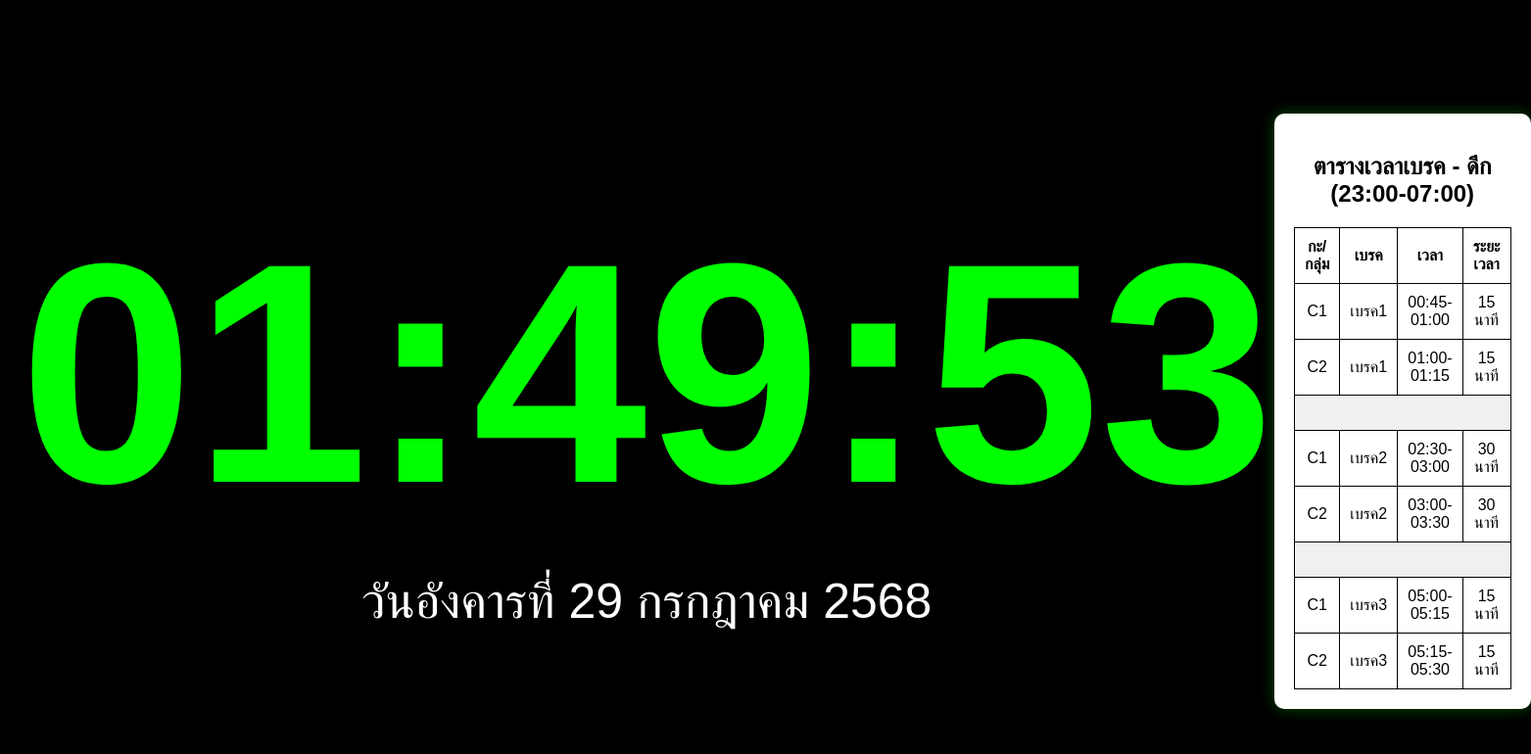
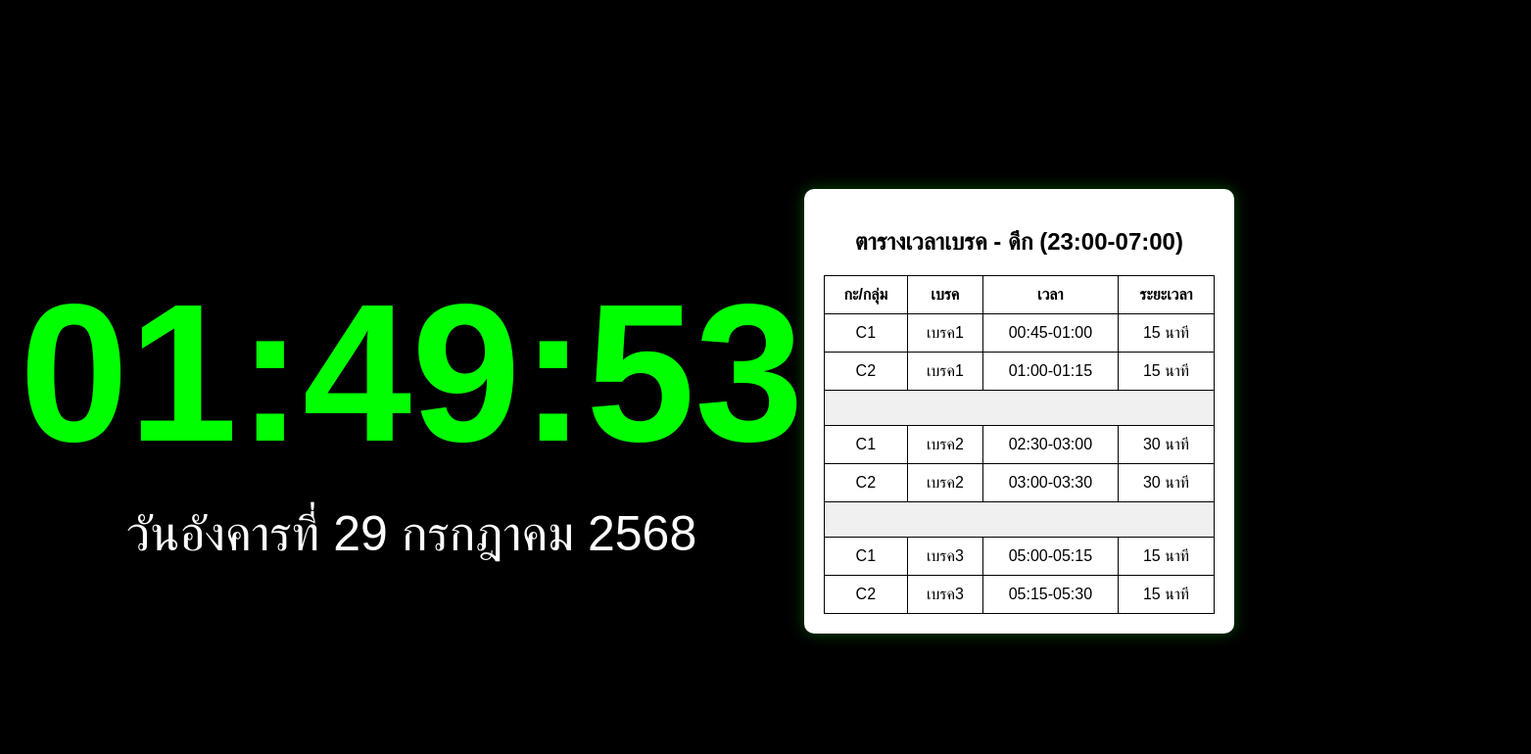
Before and after one commit to TanetW/Clock, a plain HTML site: page index.html in a window 1280 px wide. Shown: the whole page at 98% size, 1563 px wide, since content can reach past the window. Drawn offline with Linux system fonts and the light colour scheme.

Commit message:
Update index.html
Signed-off-by: TanetW <ice210534@hotmail.com>

```diff
--- a/index.html
+++ b/index.html
@@ -6,7 +6,7 @@
     <style>
         body {font-family: 'Arial', sans-serif; background: #000; color: #0f0; display: flex; justify-content: space-between; align-items: center; height: 100vh; margin: 0; padding: 20px;}
         .time-container {text-align: center; flex: 2;}
-        .clock {font-size: 320px; font-weight: bold; margin-bottom: 20px; color: #0f0;}
+        .clock {font-size: 200px; font-weight: bold; margin-bottom: 20px; color: #0f0;}
         .date {font-size: 50px; color: #fff;}
         .break-schedule {background: #fff; padding: 20px; border-radius: 10px; box-shadow: 0 0 15px rgba(0,255,0,0.3); color: #000; width: 40%; flex: 1;}
         .break-schedule h2 {text-align: center; margin-bottom: 20px; color: #000;}
```
